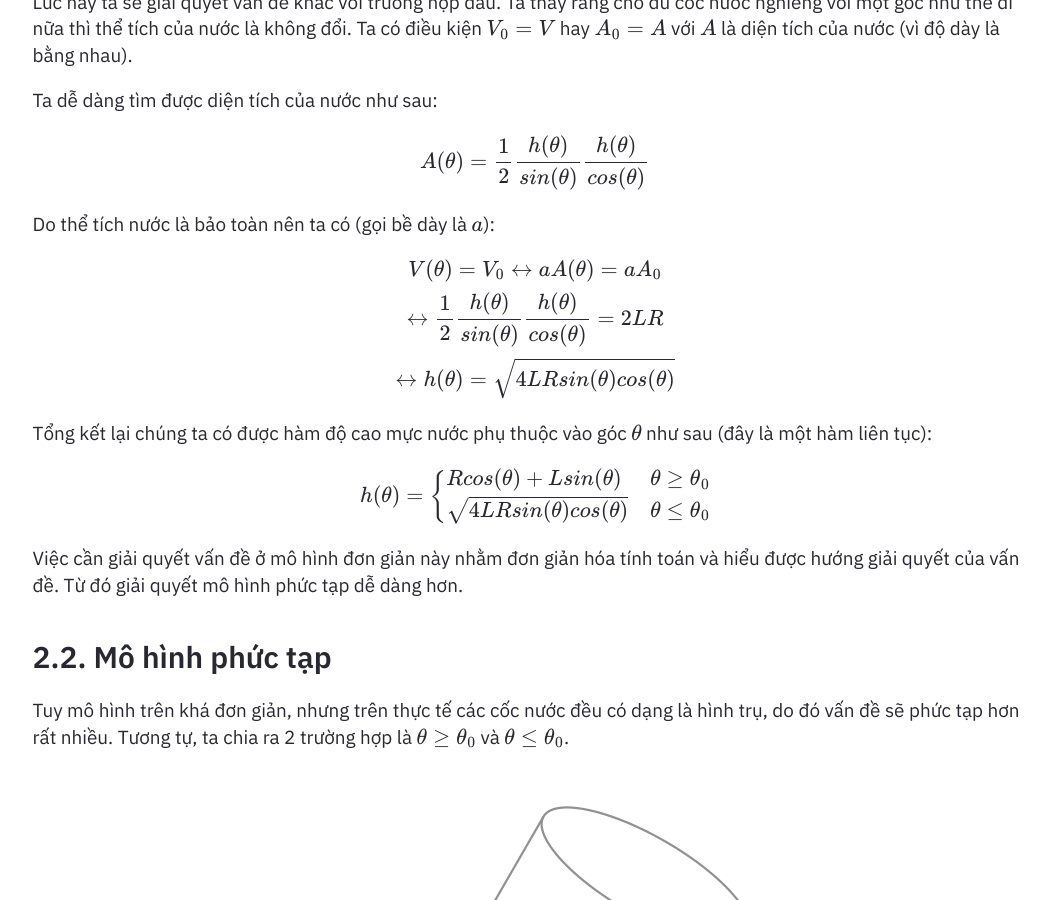
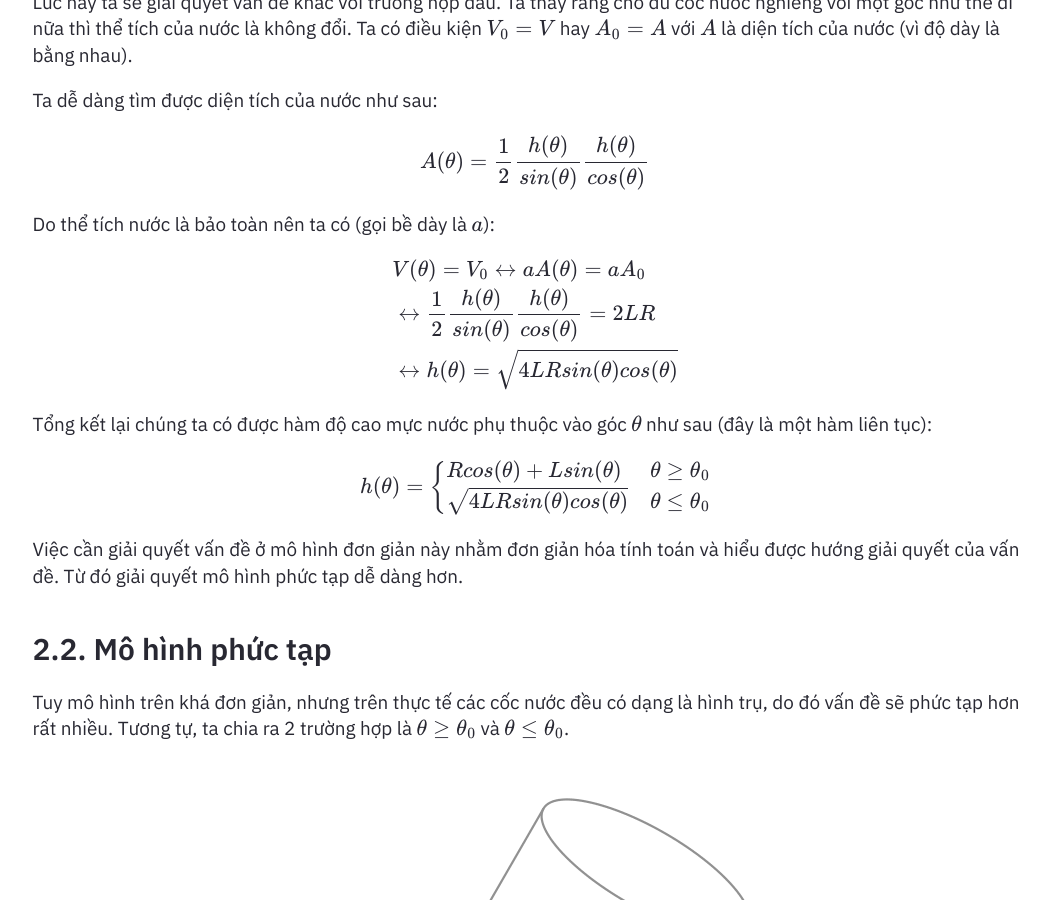
Before and after one commit to SilverTD/SilverTD.github.io, a Jekyll site: the page built from _posts/2024-1-18-Muc-Nuoc-trong-Chiec-Coc-Cao-Vo-Han.md, in a window 1280 px wide and 900 px high, scrolled down 1856 px. Shown: the whole window, without its empty margins (105-1154 px from the left). Built offline with Jekyll 4.4.1, drawn with Linux system fonts in a browser that asks for light colours; formulas are drawn with MathJax 3.

Commit message:
Update 2024-1-18-Muc-Nuoc-trong-Chiec-Coc-Cao-Vo-Han.md

```diff
--- a/_posts/2024-1-18-Muc-Nuoc-trong-Chiec-Coc-Cao-Vo-Han.md
+++ b/_posts/2024-1-18-Muc-Nuoc-trong-Chiec-Coc-Cao-Vo-Han.md
@@ -44,9 +44,13 @@ $$
 Do thể tích nước là bảo toàn nên ta có (gọi bề dày là $a$):
 
 $$
-\displaylines{V(\theta) = V_0 \leftrightarrow aA(\theta) = aA_0 \\
-\leftrightarrow \frac{1}{2}\frac{h(\theta)}{sin(\theta)}\frac{h(\theta)}{cos(\theta)} = 2LR \\
-\leftrightarrow h(\theta) = \sqrt{4LRsin(\theta)cos(\theta)}}
+\begin{equation*}
+\begin{aligned}
+& V(\theta) = V_0 \leftrightarrow aA(\theta) = aA_0 \\
+& \leftrightarrow \frac{1}{2}\frac{h(\theta)}{sin(\theta)}\frac{h(\theta)}{cos(\theta)} = 2LR \\
+& \leftrightarrow h(\theta) = \sqrt{4LRsin(\theta)cos(\theta)}
+\end{aligned}
+\end{equation*}
 $$
 
 Tổng kết lại chúng ta có được hàm độ cao mực nước phụ thuộc vào góc $\theta$ như sau (đây là một hàm liên tục):
```
